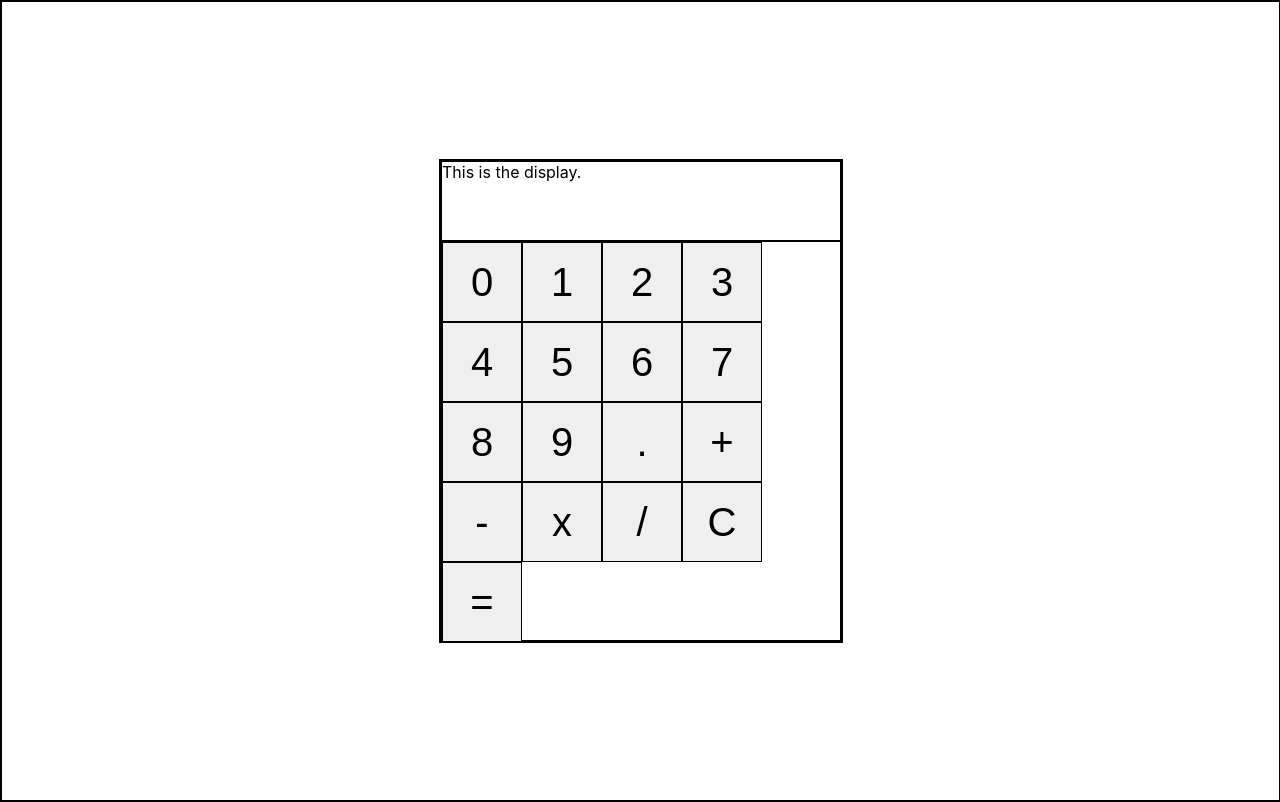
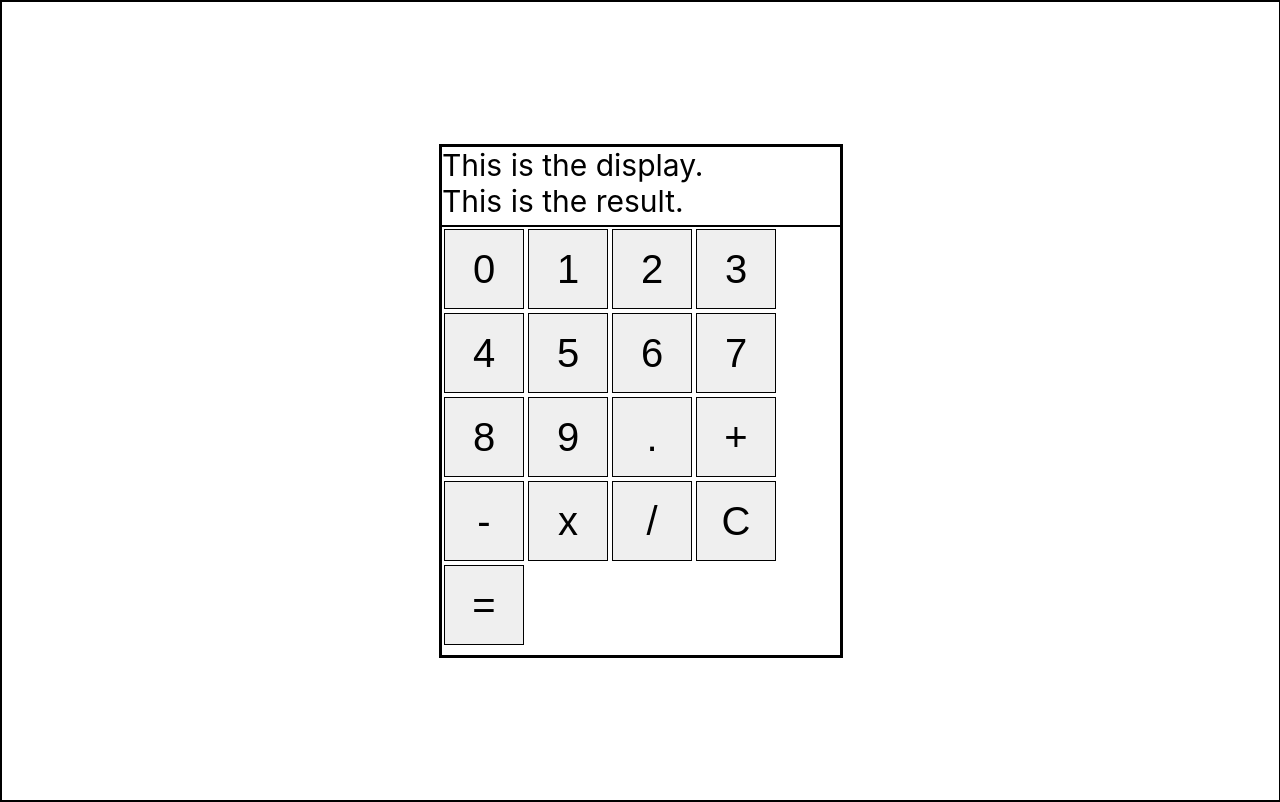
Before and after one commit to berindor/javascript-calculator, a React (Create React App) app: page / in a window 1280 px wide. Built offline with nearby package versions, Linux system fonts and the light colour scheme.

Commit message:
add input handler

```diff
--- a/src/App.css
+++ b/src/App.css
@@ -15,15 +15,17 @@ body {
   width: 400px;
   height: 80px;
   padding: auto;
+  font-size: 30px;
 }
 
 #key-wrapper {
   width: 400px;
-  height: 400px;
+  height: 430px;
 }
 
 button {
   width: 80px;
   height: 80px;
   font-size: 40px;
+  margin: 2px;
 }
--- a/src/App.js
+++ b/src/App.js
@@ -1,60 +1,106 @@
-
 import React from 'react';
 import './App.css';
 
+const buttonConfig = [
+  { id: 'zero', html: 0 },
+  { id: 'one', html: 1 },
+  { id: 'two', html: 2 },
+  { id: 'three', html: 3 },
+  { id: 'four', html: 4 },
+  { id: 'five', html: 5 },
+  { id: 'six', html: 6 },
+  { id: 'seven', html: 7 },
+  { id: 'eight', html: 8 },
+  { id: 'nine', html: 9 },
+  { id: 'decimal', html: '.' },
+  { id: 'add', html: '+' },
+  { id: 'subtract', html: '-' },
+  { id: 'multiply', html: 'x' },
+  { id: 'divide', html: '/' },
+  { id: 'clear', html: 'C' },
+  { id: 'equals', html: '=' }
+];
 
 class App extends React.Component {
   constructor(props) {
     super(props);
     this.state = {
-      displayFirstRow: 'This is the display.'
-    }
+      displayArr: [],
+      firstRow: 'This is the display.',
+      secondRow: 'This is the result.'
+    };
+    this.createButton = this.createButton.bind(this);
+    this.handleArr = this.handleArr.bind(this);
     this.handleClick = this.handleClick.bind(this);
   }
 
-  handleClick(button) {
-    switch (button) {
-      case "one":
-      case "two":
-      case "three":
-        this.setState({displayFirstRow: button});
-        break;
-      default:
-      this.setState({displayFirstRow: 'Clicked something else'});
-    }
+  createButton({ id, html }) {
+    return (
+      <button id={id} key={id} onClick={() => this.handleClick(html)}>
+        {html}
+      </button>
+    );
   }
 
-  componentDidMount() {
-    document.addEventListener("click", (PointerEvent) => {
-      this.handleClick(PointerEvent.target.id);
+  handleArr(button, arr) {
+    const operators = ['+', '-', 'x', '/'];
+    if (operators.includes(button) && button === arr[arr.length - 1]) {
+      return arr;
+    }
+    if (operators.includes(button) && button !== '-' && operators.includes(arr[arr.length - 2]) && arr[arr.length - 1] === '-') {
+      //[+x/] after [+-x/], - => remove both, add new
+      arr.splice(arr.length - 2, 2, button);
+      return arr;
+    }
+    if (operators.includes(button) && button !== '-' && operators.includes(arr[arr.length - 1])) {
+      //[+x/] after [+-x/] => remove, add new
+      arr[arr.length - 1] = button;
+      return arr;
+    }
+    if (button === 0 && operators.includes(arr[arr.length - 2]) && arr[arr.length - 1] === 0) {
+      // 0 after [3-x/], 0 => do nothing
+      return arr;
+    }
+    if (button === '.' && arr.findLast(element => typeof element === 'string') === '.') {
+      //max one decimal point in a number
+      return arr;
+    }
+    if (button === '.' && operators.includes(arr[arr.length - 1])) {
+      arr.push(0, '.');
+      return arr;
+    }
+    arr.push(button);
+    return arr;
+  }
+
+  handleClick(button) {
+    if (button === 'C') {
+      this.setState({
+        displayArr: [],
+        firstRow: '',
+        secondRow: 0
+      });
+      return;
+    }
+    const arr = this.handleArr(button, this.state.displayArr);
+    this.setState({
+      displayArr: arr,
+      firstRow: arr.join('')
     });
   }
 
   render() {
+    const buttons = buttonConfig.map(buttonInfo => this.createButton(buttonInfo));
+
     return (
       <div id="calculator">
-        <div id="display">{this.state.displayFirstRow}</div>
-        <div id="key-wrapper">
-          <button id="zero">0</button>
-          <button id="one">1</button>
-          <button id="two">2</button>
-          <button id="three">3</button>
-          <button id="four">4</button>
-          <button id="five">5</button>
-          <button id="six">6</button>
-          <button id="seven">7</button>
-          <button id="eight">8</button>
-          <button id="nine">9</button>
-          <button id="decimal">.</button>
-          <button id="add">+</button>
-          <button id="subtract">-</button>
-          <button id="multiply">x</button>
-          <button id="divide">/</button>
-          <button id="clear">C</button>
-          <button id="equals">=</button>
+        <div id="display">
+          {this.state.firstRow}
+          <br /> {this.state.secondRow}
         </div>
+        <div id="key-wrapper">{buttons}</div>
       </div>
-    )
+    );
   }
 }
 
```
